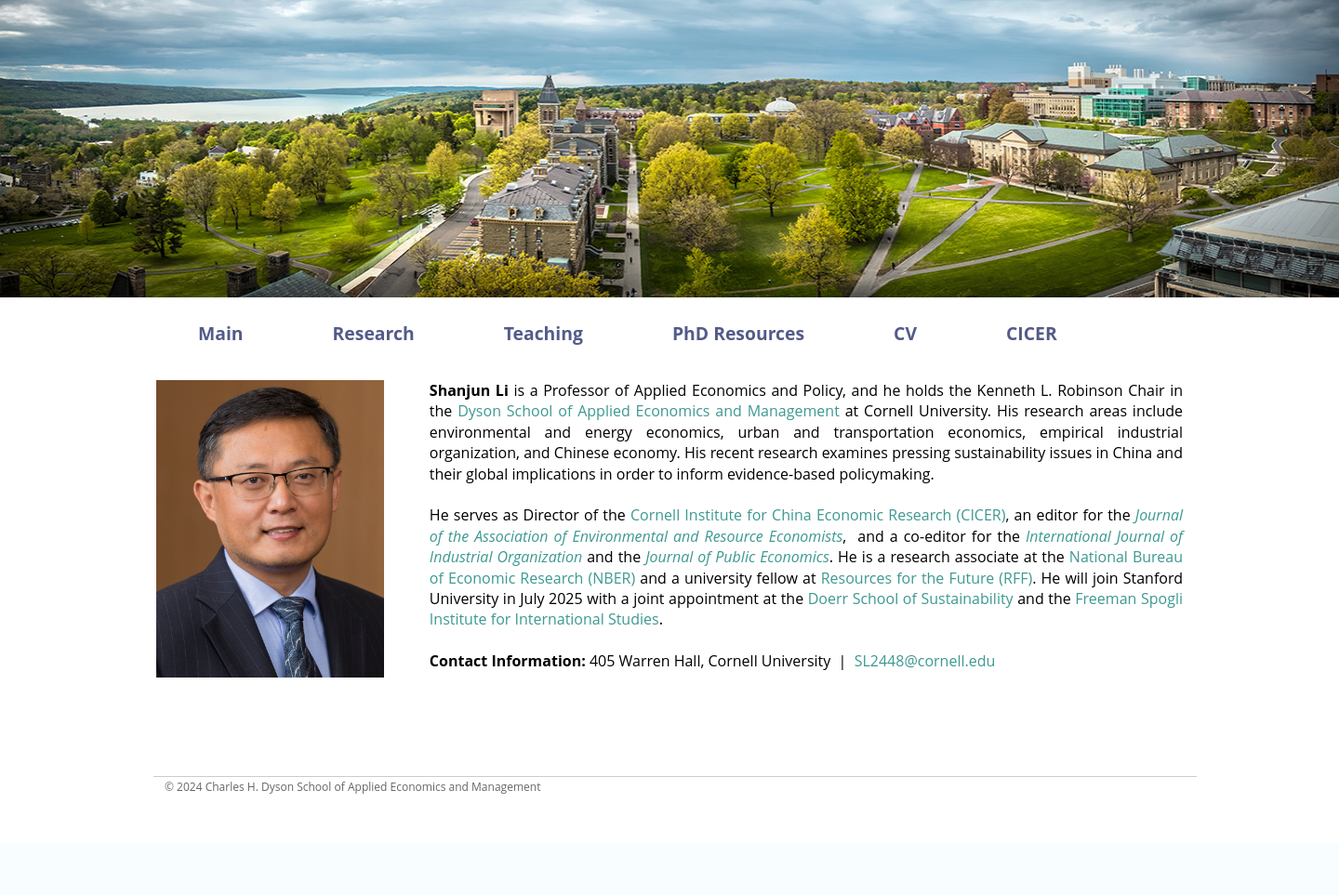
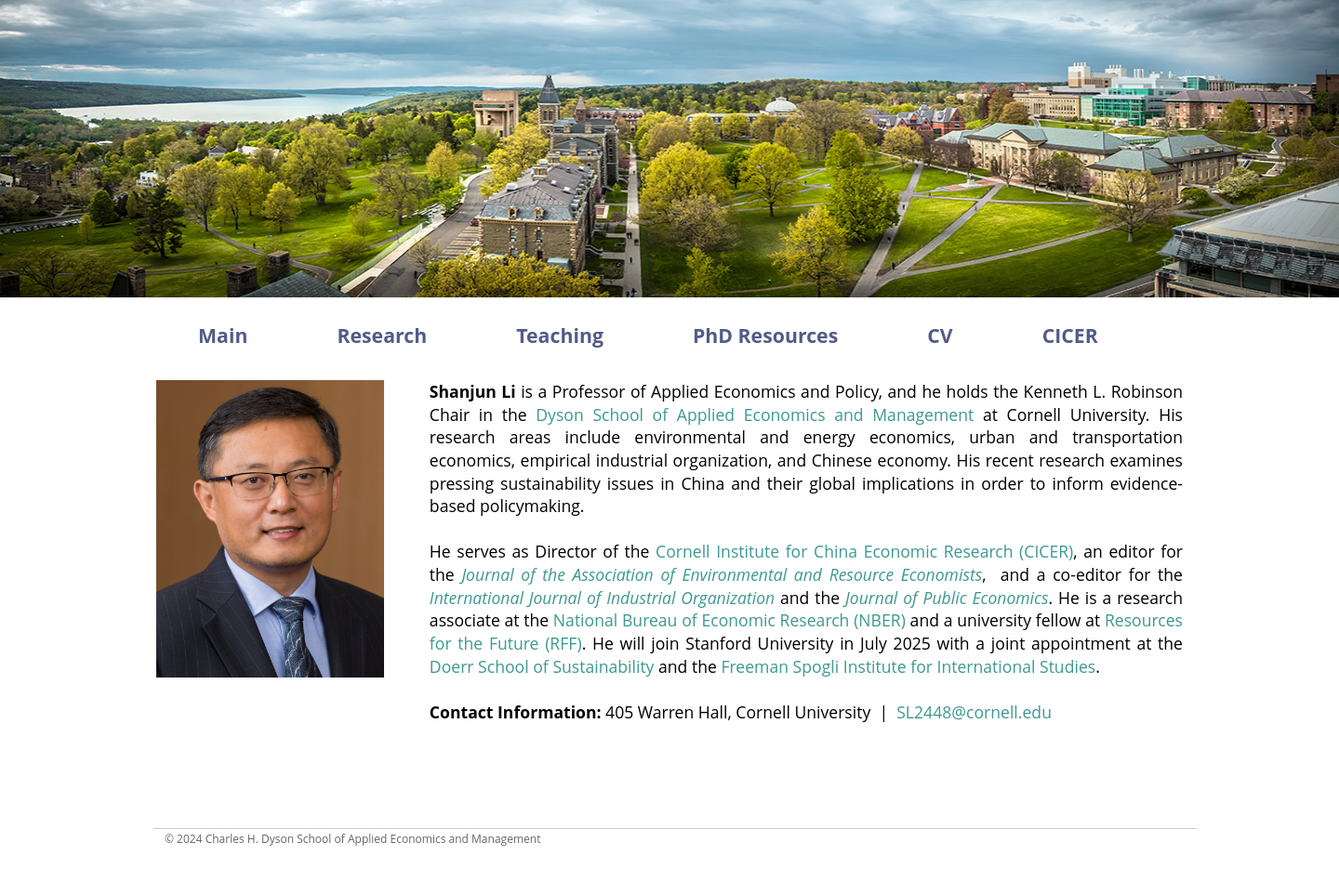
Before and after one commit to shanjunli6/shanjunli6.github.io, a PHP site: page /index.html in a window 1440 px wide. Shown: the whole page at 93% size. Before the commit the page ends 854 px from the top, so only its background shows below. Run offline with PHP 8.4, Linux system fonts and the light colour scheme.

Commit message:
Update styles.css

```diff
--- a/styles.css
+++ b/styles.css
@@ -76,7 +76,7 @@ img.li {
 	padding: 0;
 	list-style: none;
 	font-family: Open Sans, "MyGaramondFont", 'Muli', sans-serif, "Verdana", Bookman, Myriad Pro, Helvetica;
-	font-size: 100%;
+	font-size: 110%;
 	white-space:nowrap;
 }
 
@@ -136,7 +136,7 @@ p, li  {
 }
 
 .head1 p {
-	font-size: 100%;
+	font-size: 110%;
 	line-height: 140%;
 	margin: 0;
 	padding: 0 0 9px 0;
```
